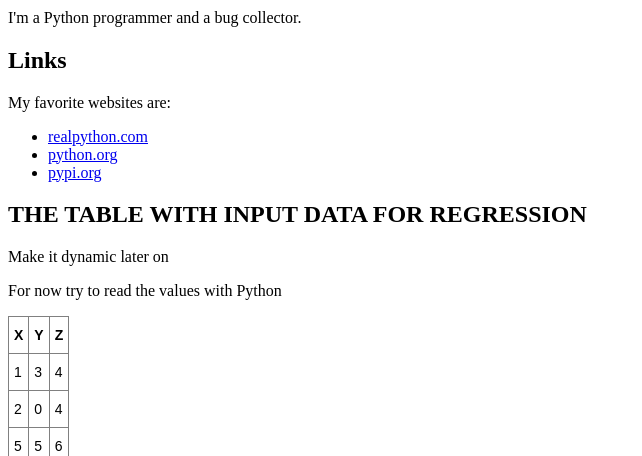
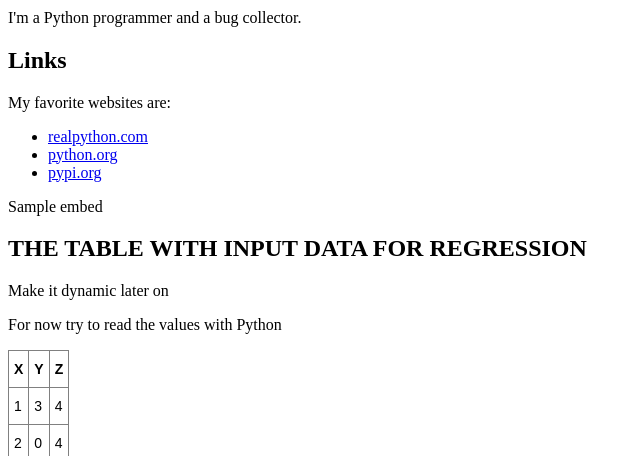
Before and after one commit to Vinnie117/playground-flask-javascript, a Flask app: template templates/index.html in a window 1280 px wide. Shown: the part 182-638 px from the top of the page, without its empty margins (0-642 px from the left). Run offline with Flask 2, Linux system fonts and the light colour scheme; the template is opened without the code that fills it: most values are stand-ins (such as "Sample title", 1, 10 or a date in 2020).

Commit message:
receive data from python backend

```diff
--- a/templates/index.html
+++ b/templates/index.html
@@ -24,6 +24,9 @@
     <li><a href="https://www.python.org">python.org</a></li>
     <li><a href="https://www.pypi.org">pypi.org</a></li>
 </ul>
+
+
+<p id='embed'>{{embed}}</p>
 
 <h2>THE TABLE WITH INPUT DATA FOR REGRESSION </h2>
 <p>Make it dynamic later on</p>
```
